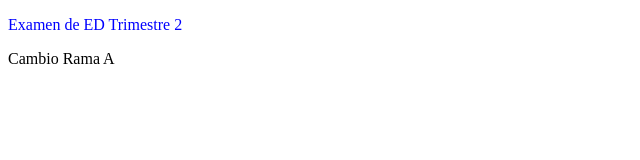
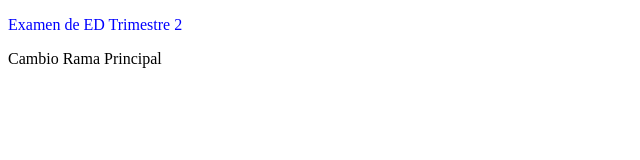
Before and after one commit to r0bertori/ExamenT2, a plain HTML site: page index.html in a window 1280 px wide. Shown: the full height of the page, 0-640 px from the left. Drawn offline with Linux system fonts and the light colour scheme.

Commit message:
Cuarto commit

```diff
--- a/index.html
+++ b/index.html
@@ -6,5 +6,5 @@
 
 <body>
     <p id="saludo">Examen de ED Trimestre 2</p>
-    <p> Cambio Rama A</p>
+    <p> Cambio Rama Principal</p>
 </body>
```
